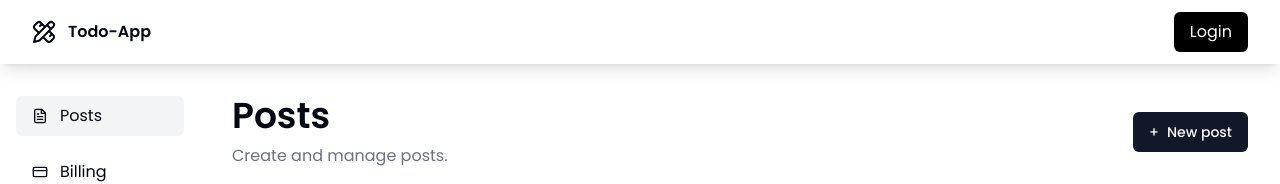
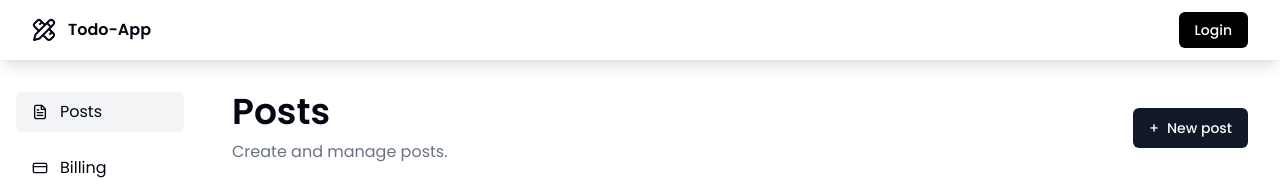
Before and after one commit to ChinmayaBisoi/todo-app-client, a Next.js app: page / in a window 1280 px wide. Shown: the top 184 px of the page. Built offline with nearby package versions, Linux system fonts and the light colour scheme.

Commit message:
updated login text css

```diff
--- a/src/components/LoginTab.js
+++ b/src/components/LoginTab.js
@@ -11,7 +11,7 @@ import { Button } from "./ui/button";
 const LoginTab = () => {
   return (
     <Dialog>
-      <DialogTrigger className="bg-black text-white hover:bg-gray-800 p-2 px-4 rounded-md">
+      <DialogTrigger className="bg-black text-white hover:bg-gray-800 p-2 px-4 rounded-md text-sm font-medium">
         Login
       </DialogTrigger>
       <DialogContent>
```
